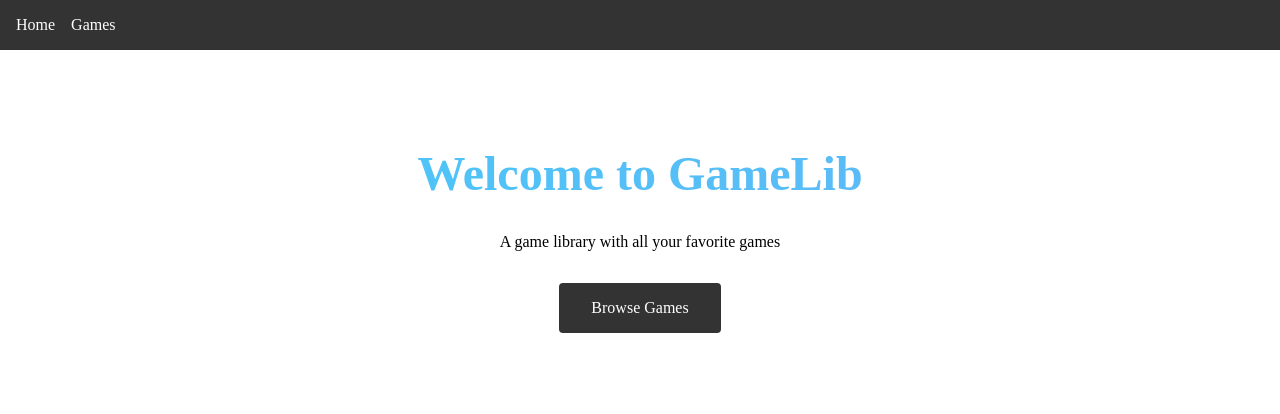
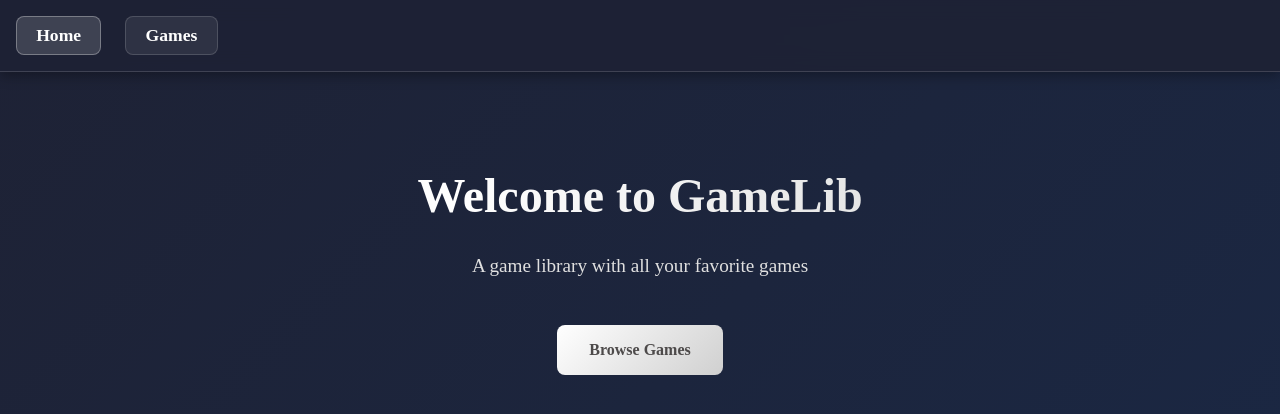
Before and after one commit to MagnusHSundby/GameLib, a Vue app in the folder frontend/: page / in a window 1280 px wide. Shown: the top 414 px of the page. Built offline with nearby package versions, Linux system fonts and the light colour scheme.

Commit message:
style: Add new navyblue/white/grey color scheme

```diff
--- a/frontend/src/App.vue
+++ b/frontend/src/App.vue
@@ -16,6 +16,8 @@ import NavBar from './components/NavBar.vue';
 body {
   margin: 0;
   padding: 0;
+  background: linear-gradient(135deg, #1e2235 0%, #1a2845 100%);
+  min-height: 100vh;
 }
 #app {
   min-height: 100vh;
--- a/frontend/src/components/AnimatedTitle.vue
+++ b/frontend/src/components/AnimatedTitle.vue
@@ -16,8 +16,8 @@ interface Props {
 }
 
 const props = withDefaults(defineProps<Props>(), {
-  color1:'#4fc3f7',
-  color2:'#64b5f6',
+  color1:'#ffffff',
+  color2:'#d0d0d0',
   animationDuration: 5
 });
 
--- a/frontend/src/components/Gamecard.vue
+++ b/frontend/src/components/Gamecard.vue
@@ -48,7 +48,7 @@ const onHover = () => {
 
   gsap.to(cardRef.value, {
     scale: 1.05,
-    boxShadow: '0 4px 8px rgba(0, 0, 0, 0.1)',
+    boxShadow: '0 8px 24px rgba(79, 195, 247, 0.3)',
     duration: 0.5,
     ease: 'power1.out',
     overwrite: 'auto'
@@ -60,7 +60,7 @@ const onLeave = () => {
 
   gsap.to(cardRef.value, {
     scale: 1,
-    boxShadow: '0 2px 4px rgba(0, 0, 0, 0.05)',
+    boxShadow: '0 2px 8px rgba(79, 195, 247, 0.1)',
     duration: 0.5,
     ease: 'power1.out',
     overwrite: 'auto',
@@ -77,11 +77,29 @@ const onLeave = () => {
 
 <style scoped>
 .game-card {
-  border: 1px solid #b1adad;
+  background: rgba(255, 255, 255, 0.05);
+  backdrop-filter: blur(10px);
+  border: 1px solid rgba(255, 255, 255, 0.1);
   padding: 16px;
   margin: 16px;
   min-width: 200px;
-  border-radius: 8px;
+  border-radius: 12px;
+  color: #e0e0e0;
 }
 
+.game-card h2 {
+  color: #ffffff;
+  margin: 0 0 0.5rem 0;
+  font-size: 1.2rem;
+}
+
+.game-card p {
+  margin: 0.3rem 0;
+  color: #b0b0b0;
+}
+
+.game-card .date {
+  color: #888;
+  font-size: 0.9rem;
+}
 </style>
--- a/frontend/src/components/NavBar.vue
+++ b/frontend/src/components/NavBar.vue
@@ -51,7 +51,7 @@ onMounted(() => {
 const onLinkHover = (index: number) => {
   gsap.to(linkRefs.value[index].$el, {
     scale: 1.1,
-    color: '#4fc3f7',
+    textShadow: '0 0 8px rgba(255, 255, 255, 0.5)',
     duration: 0.3,
     ease: 'power2.out'
   });
@@ -60,7 +60,7 @@ const onLinkHover = (index: number) => {
 const onLinkLeave = (index: number) => {
   gsap.to(linkRefs.value[index].$el, {
     scale: 1,
-    color: '#ffffff',
+    textShadow: '0 0 0px rgba(255, 255, 255, 0)',
     duration: 0.3,
     ease: 'power2.out'
   });
@@ -70,20 +70,33 @@ const onLinkLeave = (index: number) => {
 <style scoped>
 header {
     padding: 1rem;
-  background: #333;
+    background: rgba(30, 34, 53, 0.95);
+    backdrop-filter: blur(10px);
+    border-bottom: 1px solid rgba(255, 255, 255, 0.15);
+    box-shadow: 0 4px 12px rgba(0, 0, 0, 0.3);
     color: white;
 }
 
 nav {
     display: flex;
-  gap: 1rem;
+    gap: 1.5rem;
 }
 
 .nav-link {
     color: white;
     text-decoration: none;
-  font-weight: 500;
+    font-weight: 600;
+    font-size: 1.1rem;
     transition: none;
     display: inline-block;
+    padding: 0.5rem 1.2rem;
+    border-radius: 8px;
+    background: rgba(255, 255, 255, 0.08);
+    border: 1px solid rgba(255, 255, 255, 0.15);
+}
+
+.nav-link.router-link-active {
+    background: rgba(255, 255, 255, 0.15);
+    border-color: rgba(255, 255, 255, 0.3);
 }
 </style>
--- a/frontend/src/views/gamesView.vue
+++ b/frontend/src/views/gamesView.vue
@@ -1,6 +1,6 @@
 <template>
     <div class="games-view">
-        <AnimatedTitle text="Games" />
+        <AnimatedTitle text="Games" colcolor2="#d0d0d0"or1="#ffffff"  />
             <div v-if="loading">Loading...</div>
             <div v-else-if="error">Error: {{ error }}</div>
             <div v-else class="game-list-wrapper">
@@ -55,12 +55,16 @@ onMounted(async () => {
 const startScrollAnimation = () => {
     if (!gameListRef.value) return;
 
-    scrollTween = gsap.to(gameListRef.value, {
-        x: '-50%',
-        duration: 40,
-        ease: 'none',
-        repeat: -1
-    });
+    scrollTween = gsap.fromTo(gameListRef.value,
+        { x: '0%' },
+        {
+            x: '-50%',
+            duration: 90,
+            ease: 'none',
+            repeat: -1,
+            force3D: true
+        }
+    );
 };
 
 const pauseScroll = () => {
--- a/frontend/src/views/homeView.vue
+++ b/frontend/src/views/homeView.vue
@@ -1,6 +1,6 @@
 <template>
   <div class="home">
-    <AnimatedTitle text="Welcome to GameLib" :animation-duration="10" />
+    <AnimatedTitle text="Welcome to GameLib":animation-duration="10" />
     <p>A game library with all your favorite games</p>
     <RouterLink to="/games" class="cta-button">Browse Games</RouterLink>
   </div>
@@ -17,13 +17,26 @@ import AnimatedTitle from '../components/AnimatedTitle.vue';
   padding: 2rem;
 }
 
+.home p {
+  color: #e0e0e0;
+  font-size: 1.2rem;
+  margin: 2rem 0;
+}
+
 .cta-button {
   display: inline-block;
   padding: 1rem 2rem;
-  background: #333;
-  color: white;
+  background: linear-gradient(135deg, #ffffff, #d0d0d0);
+  color: rgb(77, 74, 74);
   text-decoration: none;
-  border-radius: 4px;
+  border-radius: 8px;
   margin-top: 1rem;
+  font-weight: 600;
+  transition: transform 0.2s, box-shadow 0.2s;
+}
+
+.cta-button:hover {
+  transform: translateY(-2px);
+  box-shadow: 0 8px 16px rgba(79, 195, 247, 0.3);
 }
 </style>
```
Lines whose indentation alone changed are shown as unchanged.
